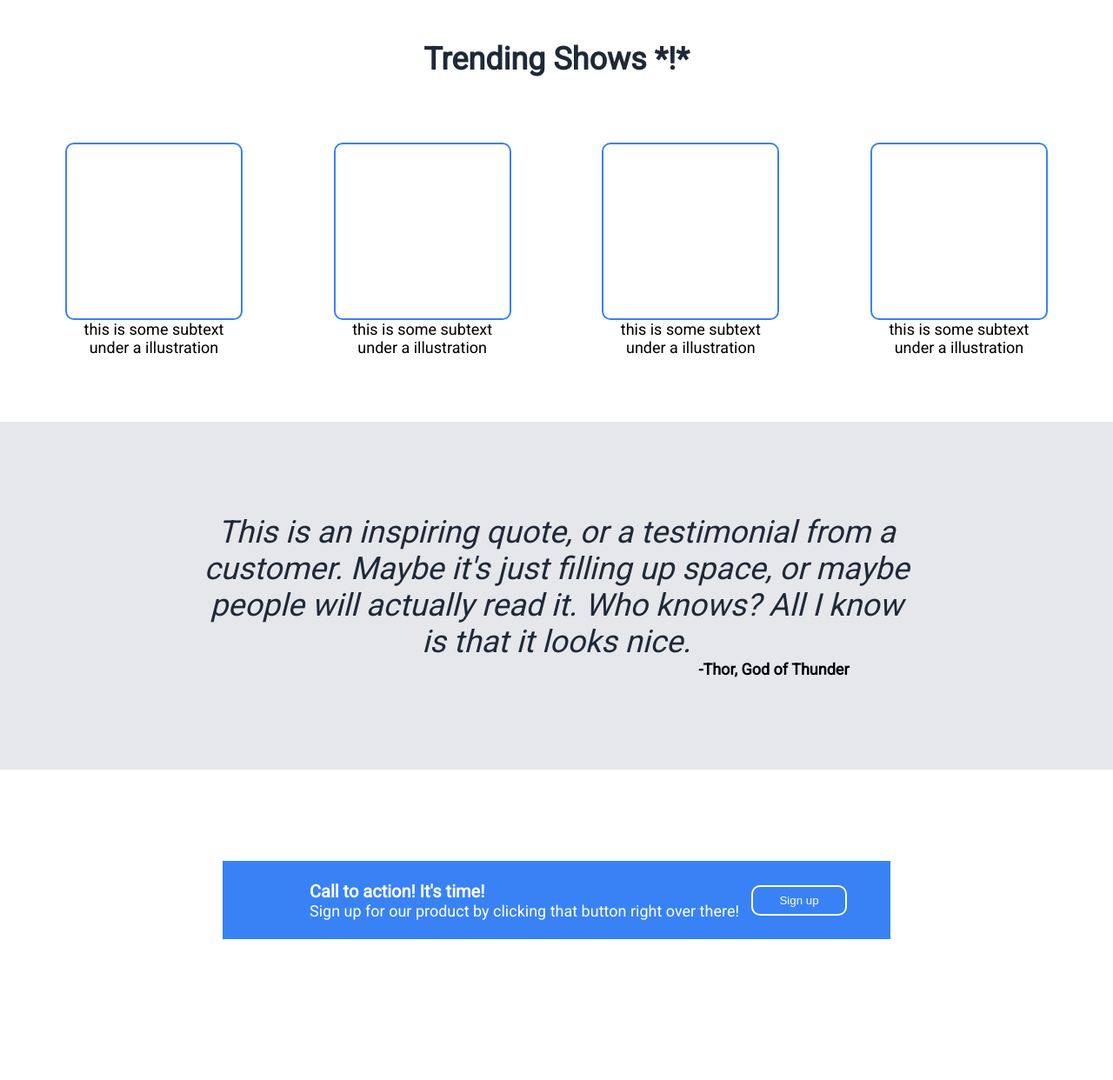
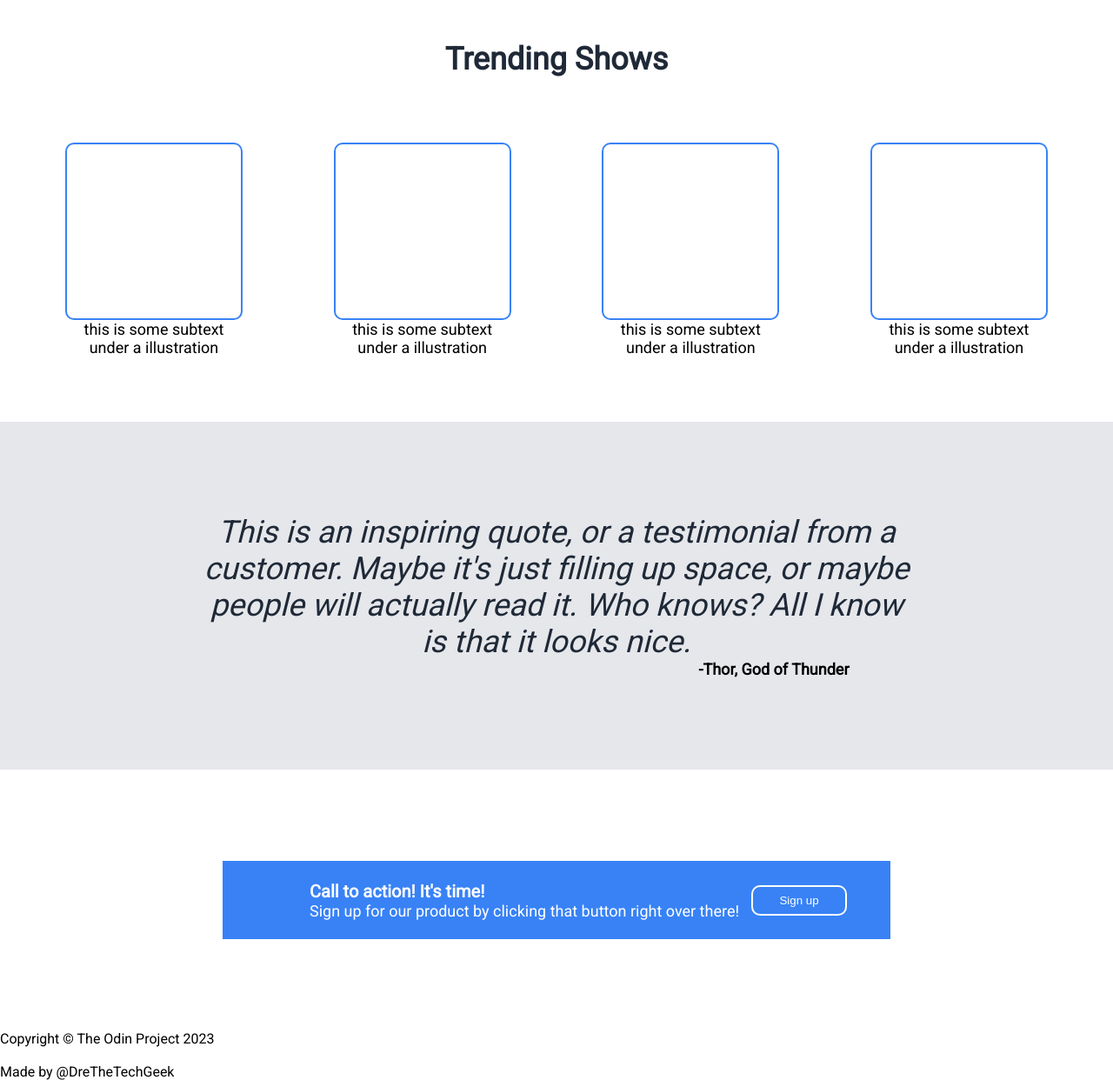
Before and after one commit to Drethetechgeek/landing-page, a plain HTML site: page index.html in a window 1280 px wide. Shown: the part 438-1680 px from the top of the page at 87% size. Before the commit the page ends 1623 px from the top, so only its background shows below. Drawn offline with Linux system fonts and the light colour scheme.

Commit message:
footer added

```diff
--- a/index.html
+++ b/index.html
@@ -30,7 +30,7 @@
             </div>
         </div>
         <div class="section-two">
-            <h2>Trending Shows *!*</h2>
+            <h2>Trending Shows</h2>
             <div class="rowbluebox">
                 <div class="rbbmsg">
                     <div class="rbb"></div>
@@ -69,5 +69,9 @@
                 </div>
             </div>
         </div>
+        <footer class="ending">
+            <p>Copyright © The Odin Project 2023</p><br>
+            <p>Made by @DreTheTechGeek</p>
+        </footer>
     </body>
 </html>
```
